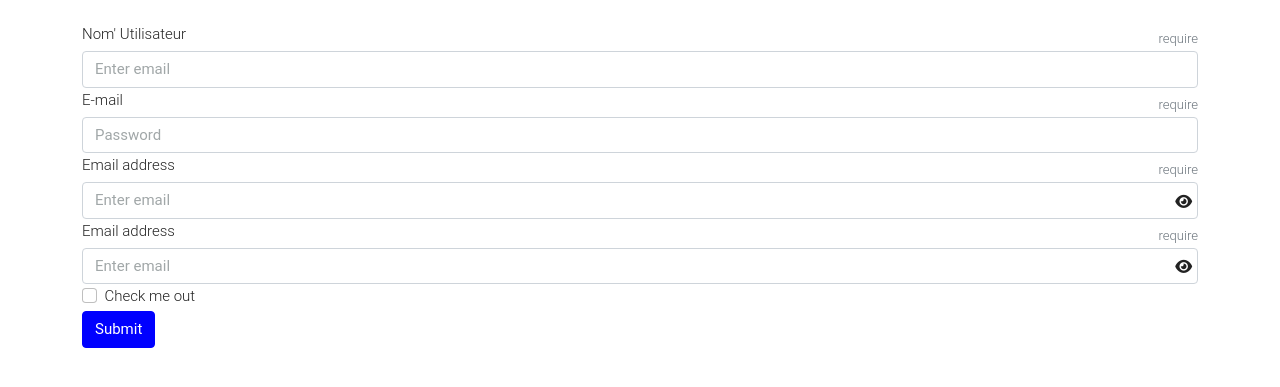
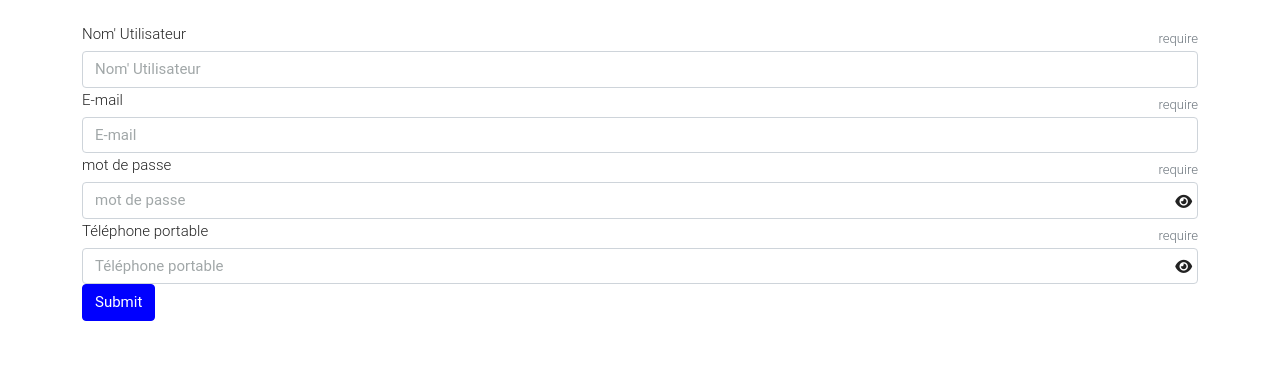
Before and after one commit to radhwanben/lupangos, a PHP site: page /views/register.php in a window 1280 px wide. Shown: the part 98-485 px from the top of the page. Run offline with PHP 8.4, Linux system fonts and the light colour scheme; some libraries are stand-ins or nearby versions.

Commit message:
Update register.php

```diff
--- a/views/register.php
+++ b/views/register.php
@@ -42,33 +42,30 @@
     <div class="row justify-content-md-center">
 <form>
   <div class="form-group">
-    <label for="exampleInputEmail1">Nom' Utilisateur</label>
-    <small id="emailHelp" class="form-text text-muted">require</small>
-    <input type="email" class="form-control" id="exampleInputEmail1" aria-describedby="emailHelp" placeholder="Enter email">
+    <label for="NomUtilisateur">Nom' Utilisateur</label>
+    <small id="NomUtilisateur" class="form-text text-muted">require</small>
+    <input type="text" class="form-control" id="NomUtilisateur" aria-describedby="NomUtilisateur" placeholder="Nom' Utilisateur">
   </div>
   <div class="form-group">
   <small id="emailHelp" class="form-text text-muted">require</small>
-    <label for="exampleInputPassword1">E-mail</label>
-    <input type="password" class="form-control" id="exampleInputPassword1" placeholder="Password">
+    <label for="exampleInputEmail">E-mail</label>
+    <input type="email" class="form-control" id="exampleInputemail" placeholder="E-mail">
   </div>
   <div class="form-group">
-    <label for="exampleInputEmail1">Email address</label>
+    <label for="exampleInputpassword">mot de passe</label>
     <small id="emailHelp" class="form-text text-muted">require</small>
-    <input type="email" class="form-control" id="exampleInputEmail1" aria-describedby="emailHelp" placeholder="Enter email">
+    <input type="password" class="form-control" id="exampleInputpassword" aria-describedby="emailHelp" placeholder="mot de passe">
     <i class="fa-solid fa-eye errspan"></i>
 
   </div>
   <div class="form-group">
-    <label for="exampleInputEmail1">Email address</label>
+    <label for="exampleInputphone">Téléphone portable</label>
     <small id="emailHelp" class="form-text text-muted">require</small>
-    <input type="email" class="form-control" id="exampleInputEmail1" aria-describedby="emailHelp" placeholder="Enter email">
+    <input type="email" class="form-control" id="exampleInputphone aria-describedby="phoneHelp" placeholder="Téléphone portable">
     <i class="fa-solid fa-eye errspan"></i>
 
   </div>
-  <div class="form-check">
-    <input type="checkbox" class="form-check-input" id="exampleCheck1">
-    <label class="form-check-label" for="exampleCheck1">Check me out</label>
-  </div>
+
   <button type="submit" class="btn btn-primary">Submit</button>
 </form>
 
```
